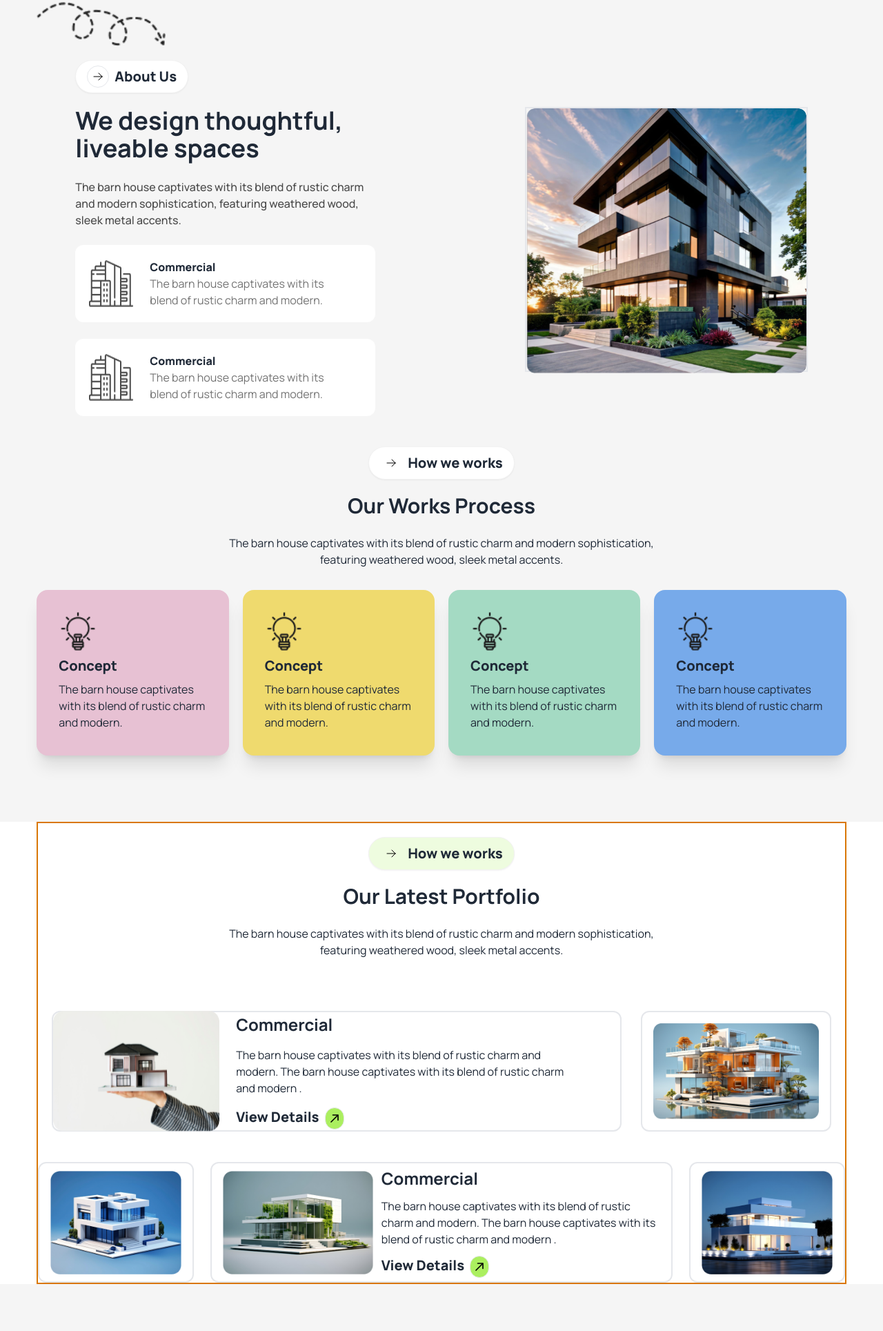
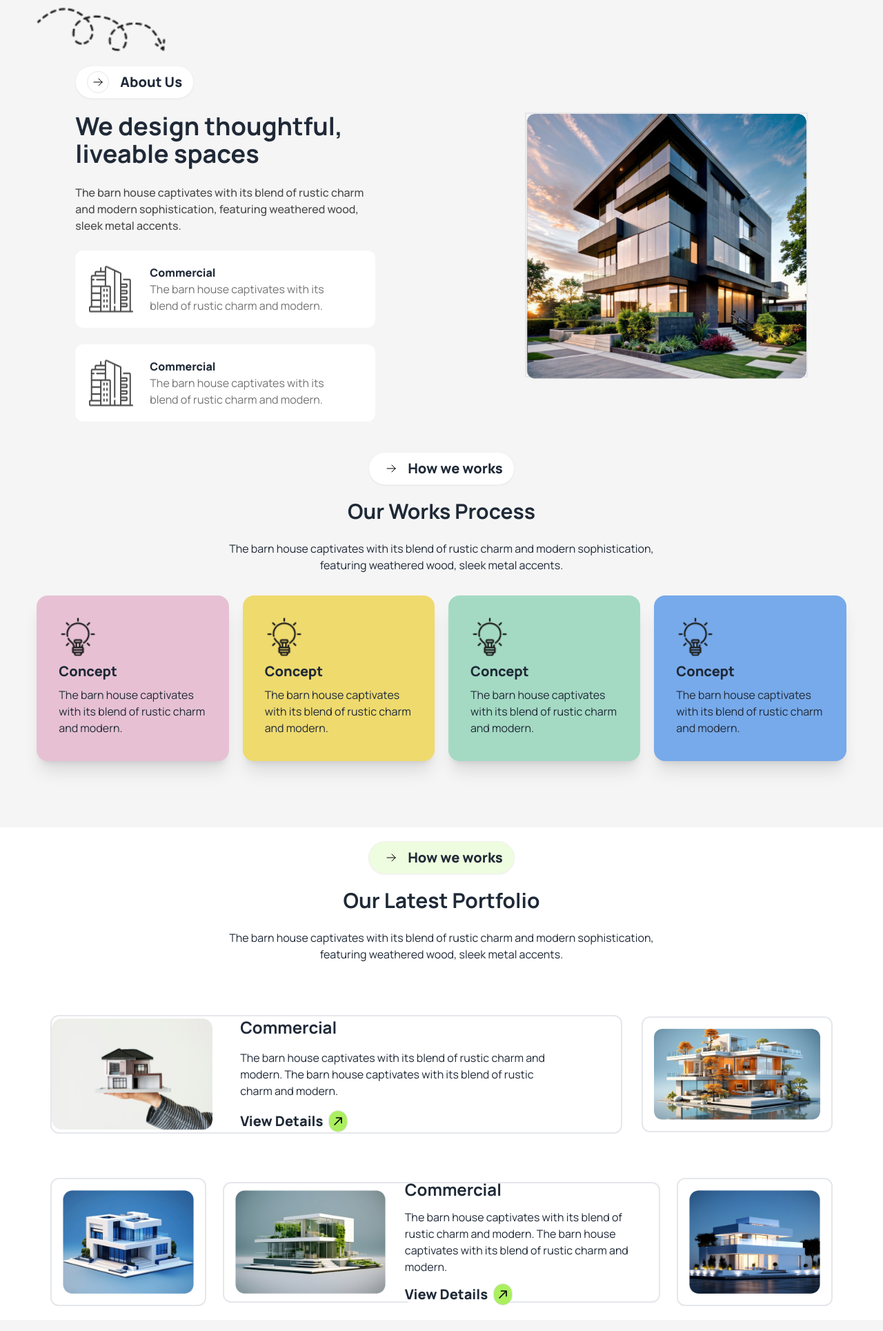
Before and after one commit to naymulhuda/Assignment-3, a plain HTML site: page index.html in a window 1280 px wide. Shown: the part 811-2740 px from the top of the page at 69% size. Drawn offline with nearby package versions, Linux system fonts and the light colour scheme.

Commit message:
website complete

```diff
--- a/index.html
+++ b/index.html
@@ -119,7 +119,7 @@
           </div>
         </nav>
 
-        <!-- BANNER SECTION -->
+
         <div class="hero w-11/12 mx-auto">
 
           <div class="text-center  ">
@@ -127,8 +127,8 @@
               <div>
                 <img src="assets/banner.png" alt="">
               </div>
-              <h1 class="text-3xl lg:text-5xl font-extrabold mt-6">A barn house of this design has a striking appearance</h1>
-              <p class="py-6 font-medium lg:w-9/12">
+              <h1 class="text-[27px]  lg:text-5xl lg:w-9/12 font-extrabold mt-6">A barn house of this design has a striking appearance</h1>
+              <p class="py-6 text-sm lg:text-base font-medium lg:w-9/12 lg:leading-7">
                 The barn house captivates with its blend of rustic charm and modern sophistication, featuring weathered wood, sleek metal accents, and large windows that flood the space with natural light.
               </p>
               <button class="btn bg-secondary-color text-xl font-black px-4 rounded-3xl border border-third-color">View Details
@@ -145,26 +145,31 @@
 
     <main class=" bg-main-section mt-24">
       <div class="bg-main-section ">
-      <!-- We design thoughtful -->
+
        <section class="w-11/12 mx-auto  lg:pt-1">
         <div class="h-16 mt-8 hidden lg:flex">
           <img src="assets/Vector.png" alt="">
         </div>
-        <!-- main content -->
+
          <div class="flex flex-col lg:flex-row items-center justify-center lg:px-14">
-              <!-- text -->
+
                <div class="">
-                <button class="btn bg-white text-xl font-black px-4 rounded-3xl border my-5 mx-20 lg:mx-auto">
-          <div class="w-8 h-8 flex items-center justify-center border rounded-full ">
+               <div class="lg:border-none ">
+                <button class="btn bg-white text-xl font-black px-4 rounded-3xl border my-5 lg:mx-0 mx-auto flex lg:justify-start justify-center">
+                  <div class="w-8 h-8 flex items-center justify-center border rounded-full">
                     <svg xmlns="http://www.w3.org/2000/svg" fill="none" viewBox="0 0 24 24" stroke-width="1.5" stroke="currentColor" class="size-4 text-black">
-              <path stroke-linecap="round" stroke-linejoin="round" d="M13.5 4.5 21 12m0 0-7.5 7.5M21 12H3" />
+                      <path stroke-linecap="round" stroke-linejoin="round" d="M13.5 4.5L21 12m0 0-7.5 7.5M21 12H3" />
                     </svg>
                   </div>
-          About Us
+                  <span class="ml-2">About Us</span>
                 </button>
-         <h3 class="mb-6 text-3xl lg:text-4xl font-bold w-full lg:w-4/6 text-center lg:text-left">We design thoughtful, liveable spaces</h3>
-         <p class="w-full lg:w-4/6 text-details-two-color font-medium text-center lg:text-left">The barn house captivates with its blend of rustic charm and
+              </div>
+              <div class="text-center lg:text-left">
+                <h3 class="mb-6 text-4xl lg:text-4xl font-bold w-full lg:w-4/6 ">We design thoughtful, liveable spaces</h3>
+         <p class="w-full lg:w-4/6 text-details-two-color font-medium ">The barn house captivates with its blend of rustic charm and
           modern sophistication, featuring weathered wood, sleek metal accents.</p>
+              </div>
+
           <div class="lg:w-4/6 bg-white flex gap-6 p-5 my-6 rounded-xl">
             <img src="assets/commercial.png" alt="">
             <div>
@@ -180,14 +185,14 @@
             </div>
             </div>
           </div>
-           <!-- image -->
+
           <div class="border-2 lg:h-96 w-full lg:w-7/12">
           <img src="assets/Rectangle.png" alt="" class="rounded-xl w-full h-56 lg:h-96">
           </div>
          </div>
       </section>
 
-      <!-- Our work process -->
+
       <section class="w-11/12 mx-auto mb-8 bg">
         <div class="w-full lg:w-11/12 mx-auto flex flex-col justify-center items-center text-center">
           <button class="btn bg-white text-xl font-black px-4 rounded-3xl my-5 lg:mx-28">
@@ -204,7 +209,7 @@
       </section>
 
       <section class="w-11/12 mx-auto grid gap-5 grid-cols-1 md:grid-cols-2 lg:grid-cols-4 ">
-        <!-- Card 1 -->
+
         <div class="card bg-[#E7C1D3] shadow-xl  h-60">
           <div class="card-body ">
             <img src="assets/concept.png" alt="" class="w-14 h-14 ">
@@ -212,7 +217,7 @@
             <p>The barn house captivates with its blend of rustic charm and modern.</p>
           </div>
         </div>
-        <!-- Card 2 -->
+
         <div class="card bg-[#EFDA6E] shadow-xl  h-60">
           <div class="card-body ">
             <img src="assets/concept.png" alt="" class="w-14 h-14 ">
@@ -220,7 +225,7 @@
             <p>The barn house captivates with its blend of rustic charm and modern.</p>
           </div>
         </div>
-        <!-- Card 3 -->
+
         <div class="card bg-[#A4DAC3] shadow-xl h-60">
           <div class="card-body ">
             <img src="assets/concept.png" alt="" class="w-14 h-14 ">
@@ -228,7 +233,7 @@
             <p>The barn house captivates with its blend of rustic charm and modern.</p>
           </div>
         </div>
-        <!-- Card 4 -->
+
         <div class="card bg-[#77AAEA] shadow-xl h-60">
           <div class="card-body ">
             <img src="assets/concept.png" alt="" class="w-14 h-14 ">
@@ -238,82 +243,89 @@
         </div>
 
       </section>
-      <!-- Our latest portfolio -->
-       <section class=" my-24 bg-white">
-        <div class="w-11/12 h-[2000px] lg:h-auto mx-auto border-2 border-amber-600">
+
+
+       <section class="my-24 lg:bg-white bg-main-section">
+        <div class="w-11/12 mx-auto">
+
           <div class="flex flex-col items-center text-center mb-14">
-            <button class="btn bg-[#eefcdf] text-xl font-black px-4 rounded-3xl my-5">
-              <div class="w-8 h-8 flex items-center justify-center  ">
+            <button class="btn bg-[#eefcdf] text-xl font-black px-4 rounded-3xl my-5 flex items-center">
+              <div class="w-8 h-8 flex items-center justify-center">
                 <svg xmlns="http://www.w3.org/2000/svg" fill="none" viewBox="0 0 24 24" stroke-width="1.5" stroke="currentColor" class="size-4 text-black">
-                  <path stroke-linecap="round" stroke-linejoin="round" d="M13.5 4.5 21 12m0 0-7.5 7.5M21 12H3" />
+                  <path stroke-linecap="round" stroke-linejoin="round" d="M13.5 4.5L21 12m0 0-7.5 7.5M21 12H3" />
                 </svg>
               </div>
               <p>How we works</p>
             </button>
-             <h2 class="text-3xl font-bold mb-6">Our Latest Portfolio</h2>
-             <p class="details-two-color lg:w-7/12">The barn house captivates with its blend of rustic charm and modern sophistication, featuring weathered wood, sleek metal accents.</p>
+            <h2 class="text-2xl md:text-3xl font-bold mb-6">Our Latest Portfolio</h2>
+            <p class="details-two-color lg:w-7/12 w-full">The barn house captivates with its blend of rustic charm and modern sophistication, featuring weathered wood, sleek metal accents.</p>
           </div>
-          <!-- text end -->
-           <!-- grid 1  -->
-           <div class="flex flex-col items-center justify-center lg:flex-row h-[600px] lg:h-auto space-y-60 lg:space-y-0 lg:gap-7 p-5 rounded-xl mb-6">
-            <div class="lg:w-9/12 h-[175px] gap-6 flex flex-col lg:flex-row items-center justify-centergap-3 lg:pr-9 lg:border-2 rounded-xl">
-                <!-- img -->
-                <div class="w-[276px] lg:w-3/5 h-[175px] rounded-xl">
-                  <img src="assets/img1.png" alt="" class="w-full h-full">
+
+
+
+          <div class="flex flex-col items-center justify-center lg:flex-row lg:h-auto space-y-14 lg:space-y-0 lg:gap-7 p-5 rounded-xl mb-6 bg-white">
+            <div class="w-full lg:w-9/12 h-auto gap-6 flex flex-col lg:flex-row items-center justify-center  lg:pr-9 lg:border-2 rounded-xl">
+
+              <div class="w-full lg:w-3/5  rounded-xl">
+                <img src="assets/img1.png" alt="" class="w-full h-full object-cover rounded-xl">
               </div>
-                <!-- text -->
-                <div>
-                    <h3 class="mb-4 text-2xl font-bold">Commercial</h3>
-                    <p class="mb-4 lg:w-11/12">The barn house captivates with its blend of rustic charm and modern. The barn house captivates with its blend of rustic charm and modern .</p>
-                    <button class="flex gap-2 bg-white text-xl font-black  rounded-3xl">
+
+              <div class="w-full lg:w-auto text-left lg:text-left px-4">
+                <h3 class="mb-4 text-xl md:text-2xl font-bold">Commercial</h3>
+                <p class="mb-4 lg:w-11/12">The barn house captivates with its blend of rustic charm and modern. The barn house captivates with its blend of rustic charm and modern.</p>
+                <button class="flex items-center gap-2 bg-white text-xl font-black rounded-3xl">
                   View Details
                   <div class="w-7 h-8 flex items-center justify-center border rounded-full bg-third-color">
                     <svg xmlns="http://www.w3.org/2000/svg" fill="none" viewBox="0 0 24 24" stroke-width="2.5" stroke="currentColor" class="size-4 text-black">
                       <path stroke-linecap="round" stroke-linejoin="round" d="m4.5 19.5 15-15m0 0H8.25m11.25 0v11.25" />
                     </svg>
                   </div>
+                </button>
+              </div>
+            </div>
+            <div class="w-full lg:w-3/12 lg:border-2 rounded-xl p-3 lg:p-4">
+              <img src="assets/img2.png" alt="" class="w-full h-full object-cover rounded-xl">
             </div>
           </div>
 
-            <div class="w-[276px] lg:w-3/12 h-[175px] border-2 rounded-xl p-3 lg:p-4">
-              <img src="assets/img2.png" alt="" class="w-full h-full" >
+          <div class="flex flex-col items-center justify-center lg:flex-row gap-6 p-5 rounded-xl bg-white">
+
+            <div class="w-full lg:w-[226px]  lg:border-2 rounded-xl p-4 flex items-center justify-center order-3 lg:order-1 ">
+              <img src="assets/img3.png" alt="" class="w-full h-56 lg:h-[150px] object-cover rounded-xl">
             </div>
 
-        </div>
-        <!-- grid 2 -->
-    <div class="flex flex-col items-center justify-center lg:flex-row gap-6 order">
-      <div class="w-[276px] lg:w-[226px] h-[175px] border-2 rounded-xl p-4 flex  items-center justify-center order-3 lg:order-1">
-        <img src="assets/img3.png" alt="" class="w-[276px] h-[150px]">
-      </div>
-      <!-- middle item -->
-      <div class="w-[276px] lg:w-[226px] p-4 gap-3 flex flex-col lg:flex-row items-center flex-grow lg:h-[175px] border-2 rounded-xl order-2">
-
-          <img src="assets/img4.png" alt="" class="h-[150px] w-[276px] lg:w-[226px]">
-
-
-        <div><h3 class="mb-3 text-2xl font-bold">Commercial</h3>
-          <p class="mb-3">The barn house captivates with its blend of rustic charm and modern. The barn house captivates with its blend of rustic charm and modern .</p>
-          <button class="flex gap-2 bg-white text-xl font-black  rounded-3xl">
+            <div class="w-full lg:w-[226px] p-4 gap-3 flex flex-col lg:flex-row items-center flex-grow lg:h-[175px] lg:border-2 rounded-xl order-2 ">
+              <img src="assets/img4.png" alt="" class="w-full h-56 lg:h-[150px] lg:w-[226px] object-cover rounded-xl">
+              <div class="w-full lg:w-auto text-left px-4 lg:justify-start">
+                <h3 class="mb-3 text-xl md:text-2xl font-bold">Commercial</h3>
+                <p class="mb-3">The barn house captivates with its blend of rustic charm and modern. The barn house captivates with its blend of rustic charm and modern.</p>
+                <div class="">
+                  <button class="flex items-center  gap-2 bg-white text-xl font-black rounded-3xl">
                     View Details
                     <div class="w-7 h-8 flex items-center justify-center border rounded-full bg-third-color">
                       <svg xmlns="http://www.w3.org/2000/svg" fill="none" viewBox="0 0 24 24" stroke-width="2.5" stroke="currentColor" class="size-4 text-black">
                         <path stroke-linecap="round" stroke-linejoin="round" d="m4.5 19.5 15-15m0 0H8.25m11.25 0v11.25" />
                       </svg>
                     </div>
-            </div>
-      </div>
-      <!-- third item -->
-      <div class="w-[276px] lg:w-[226px] h-[175px] border-2 rounded-xl  flex items-center justify-center order-3 p-4">
-        <img src="assets/img5.png" alt="" class="w-[276px] h-[150px]">
-      </div>
-      <!-- fourth item -->
-      <div class="w-[276px] h-[175px] border-2 rounded-xl flex items-center justify-center bg-cover lg:hidden p-4">
-        <img src="assets/img5.png" alt="" class="w-[276px] h-[150px]">
+                  </button>
                 </div>
               </div>
             </div>
+
+            <div class="w-full lg:w-[226px]  lg:border-2 rounded-xl p-4 flex items-center justify-center order-3 ">
+              <img src="assets/img5.png" alt="" class="w-full h-56 lg:h-[150px] object-cover rounded-xl">
+            </div>
+
+            <div class="w-full   rounded-xl flex items-center justify-center bg-cover lg:hidden p-4">
+              <img src="assets/img5.png" alt="" class="w-full h-56 object-cover rounded-xl">
+            </div>
+          </div>
+
+        </div>
       </section>
-      <!-- FAQ -->
+
+
+
       <section class=" ">
         <div class="text-center">
           <h3 class="text-4xl font-extrabold mb-6">Fraquently Asked Questions</h3>
@@ -326,7 +338,7 @@
             src="assets/faq.png"
             class="w-3/4 lg:max-w-sm rounded-lg shadow-2xl mb-11 flex-1 bg-cover" />
             <div>
-            <!-- FAQ-1 -->
+
           <div>
             <div class="collapse collapse-plus bg-white mb-7 lg:w-[700px]">
               <input type="radio" name="my-accordion-3" checked="checked" />
@@ -335,7 +347,7 @@
                 <p>A safe and cautious renter will be curious about how long an apartment has been on the market because it might seem too good to be true or like there's something wrong with it </p>
               </div>
             </div>
-            <!-- FAQ-2 -->
+
             <div class="collapse collapse-plus bg-white mb-7 lg:w-[700px]">
               <input type="radio" name="my-accordion-3" />
               <div class="collapse-title text-xl font-medium">Does the landlord live in the building?</div>
@@ -343,7 +355,7 @@
                 <p>A renter may ask you if the landlord or property manager lives on premise to evaluate how quickly repairs and other issues might be addressed.</p>
               </div>
             </div>
-            <!-- FAQ-3 -->
+
             <div class="collapse collapse-plus bg-white mb-7 lg:w-[700px]">
               <input type="radio" name="my-accordion-3" />
               <div class="collapse-title text-xl font-medium">Should I order a home inspection?</div>
@@ -351,7 +363,7 @@
                 <p>Conducting a home inspection is a smart and strategic move that can benefit sellers in the long run.</p>
               </div>
             </div>
-            <!-- FAQ-4 -->
+
             <div class="collapse collapse-plus bg-white mb-7 lg:w-[700px]">
               <input type="radio" name="my-accordion-3" />
               <div class="collapse-title text-xl font-medium">What is the selling price of my home?</div>
@@ -364,13 +376,13 @@
       </div>
       </div>
        </section>
-       <!-- Let’s Discuss Next Project -->
+
        <section class="h-[1000px]  bg-cover mb-4">
         <div
         class="hero min-h-screen h-[1000px]"
         style="background-image: url(assets/bg.jpg);">
         <div class=" text-center">
-          <!-- btn & text -->
+
           <div class="flex flex-col items-center text-center mb-14">
             <button class="btn bg-[#eefcdf] text-xl font-black px-4 rounded-3xl my-5">
               <div class="w-8 h-8 flex items-center justify-center  ">
@@ -383,22 +395,22 @@
              <h2 class="text-3xl font-bold mb-6">Let’s Discuss Next Project</h2>
              <p class="details-two-color lg:w-7/12">The barn house captivates with its blend of rustic charm and modern sophistication, featuring weathered wood, sleek metal accents.</p>
           </div>
-          <!-- form -->
+
            <div class=" flex flex-col items-center ">
-          <!-- input 1 & 2 -->
+
            <div class="flex flex-col lg:flex-row lg:space-x-7 ">
-            <label class="input input-bordered flex items-center gap-2 w-80 lg:w-96 rounded-full mb-6">
+            <label class="input input-bordered flex items-center gap-2 w-96 rounded-full mb-6">
 
               <input type="text" class="grow" placeholder="First Name*" />
             </label>
-            <label class="input input-bordered flex items-center gap-2 w-80 lg:w-96 rounded-full mb-6">
+            <label class="input input-bordered flex items-center gap-2 w-96 rounded-full mb-6">
 
               <input type="text" class="grow" placeholder="Last Name*" />
             </label>
            </div>
-           <!-- input 3 & 4 -->
+
            <div class="flex flex-col lg:flex-row lg:space-x-7 ">
-            <label class="input input-bordered flex items-center gap-2 w-80 lg:w-96 rounded-full mb-6">
+            <label class="input input-bordered flex items-center gap-2 w-96 rounded-full mb-6">
 
               <input type="text" class="grow" placeholder="Phone Number*" />
             </label>
@@ -407,11 +419,10 @@
               <input type="text" class="grow" placeholder="Email Number*" />
             </label>
            </div>
-            <!-- last input -->
+
+            <textarea class="textarea w-96 lg:w-[790px] h-60 border-2 rounded-3xl mb-6" placeholder="Write your message here"></textarea>
             <div>
-              <label class="input input-bordered flex items-center gap-2 w-80 lg:w-[790px] h-60 rounded-3xl mb-6">
-                <input type="text" class="grow " placeholder="Write your message here" />
-              </label>
+
               <button class="btn bg-third-color text-xl font-black px-4 rounded-full w-80 lg:w-[790px]">Send Mail
                 <div class="w-8 h-8 flex items-center justify-center rounded-full bg-black text-third-color">
                  <svg xmlns="http://www.w3.org/2000/svg" fill="none" viewBox="0 0 24 24" stroke-width="2.5" stroke="currentColor" class="size-4 text-">
@@ -421,7 +432,7 @@
                </button>
             </div>
           </div>
-          <!-- form end -->
+
         </div>
       </div>
        </div>
```
Lines whose indentation alone changed are shown as unchanged.
